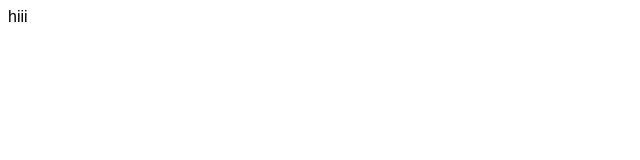
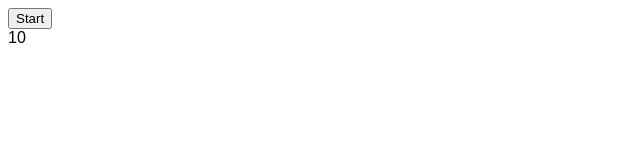
Before and after one commit to ms314006/typing-game, a React app: page / in a window 1280 px wide. Shown: the top 160 px of the page, without its empty margins (0-640 px from the left). Built offline with nearby package versions, Linux system fonts and the light colour scheme; the HTML template or start-up script is replaced by a standard one.

Commit message:
add: 完成 typing game 的基本功能

```diff
--- /dev/null
+++ b/src/classes/TypingGame.js
@@ -0,0 +1,33 @@
+class TypingGame {
+  constructor() {
+    this.started = false;
+    this.currentLetter = null;
+  }
+
+  start() {
+    this.started = true;
+  }
+
+  stop() {
+    this.started = false;
+    this.currentLetter = null;
+  }
+
+  getTypingGameStarted() {
+    return this.started;
+  }
+
+  setNewCurrentLetter(letter) {
+    this.currentLetter = letter;
+  }
+
+  checkIsLetterCorrect(letter) {
+    return this.currentLetter === letter;
+  }
+
+  getCurrentLetter() {
+    return this.currentLetter;
+  }
+}
+
+export default TypingGame;
--- a/src/views/LandingPage/LandingPage.jsx
+++ b/src/views/LandingPage/LandingPage.jsx
@@ -1,5 +1,7 @@
-import React from 'react';
+import React, { useState, useEffect } from 'react';
+import PropTypes from 'prop-types';
 import styled from 'styled-components';
+import TypingGame from '../../classes/TypingGame';
 
 const Body = styled.div`
   width: 100vw;
@@ -7,8 +9,105 @@ const Body = styled.div`
   font-family: 'Nanum Gothic', sans-serif;
 `;
 
-const LandingPage = () => (
-  <Body>hiii</Body>
-);
+const Main = (props) => {
+  const { typingGame } = props;
+  const [secondsRemaining, setSecondsRemaining] = useState(10);
+  const [timerIntervalId, setTimerIntervalId] = useState(null);
+  const [started, setStarted] = useState(false);
+  const [currentLetter, setCurrentLetter] = useState(null);
 
-export default LandingPage;
+  const getRandomEnglishLetter = () => {
+    const ENGLISH_LETTER_COUNT = 26;
+    const newEnglishLetterAsciiCode = Math.floor(Math.random() * ENGLISH_LETTER_COUNT) + 1 + 64;
+    return String.fromCharCode(newEnglishLetterAsciiCode);
+  };
+
+  const startTypingGame = () => {
+    typingGame.start();
+    setStarted(typingGame.getTypingGameStarted());
+
+    typingGame.setNewCurrentLetter(getRandomEnglishLetter());
+    setCurrentLetter(typingGame.getCurrentLetter());
+
+    setSecondsRemaining(10);
+  };
+
+  const stopTypingGame = () => {
+    typingGame.stop();
+    setStarted(typingGame.getTypingGameStarted());
+    setCurrentLetter(typingGame.getCurrentLetter());
+  };
+
+  useEffect(() => {
+    if (secondsRemaining <= 0) {
+      stopTypingGame();
+    }
+  }, [secondsRemaining]);
+
+  useEffect(() => {
+    if (started) {
+      const ONE_SECOND = 1000;
+      const newTimerIntervalId = setInterval(() => {
+        setSecondsRemaining((currentSecondsRemaining) => currentSecondsRemaining - 1);
+      }, ONE_SECOND);
+      setTimerIntervalId(newTimerIntervalId);
+    } else {
+      clearInterval(timerIntervalId);
+    }
+  }, [started]);
+
+  useEffect(() => {
+    const handleTypingEvent = (e) => {
+      const keyDownLetter = e.key.toUpperCase();
+      const correct = typingGame.checkIsLetterCorrect(keyDownLetter);
+      if (correct) {
+        typingGame.setNewCurrentLetter(getRandomEnglishLetter());
+        setCurrentLetter(typingGame.getCurrentLetter());
+      }
+    };
+
+    if (started) {
+      window.addEventListener('keydown', handleTypingEvent);
+    } else {
+      window.removeEventListener('keydown', handleTypingEvent);
+    }
+  }, [started]);
+
+  return (
+    <Body>
+      <div>
+        { currentLetter }
+      </div>
+      <div>
+        {
+          started ? (
+            <button type="button" onClick={stopTypingGame}>
+              Stop
+            </button>
+          ) : (
+            <button type="button" onClick={startTypingGame}>
+              Start
+            </button>
+          )
+        }
+      </div>
+      <div>
+        { secondsRemaining }
+      </div>
+    </Body>
+  );
+};
+
+Main.propTypes = {
+  typingGame: PropTypes.shape({
+    start: PropTypes.func,
+    stop: PropTypes.func,
+    getTypingGameStarted: PropTypes.func,
+    setNewCurrentLetter: PropTypes.func,
+    getCurrentLetter: PropTypes.func,
+    checkIsLetterCorrect: PropTypes.func,
+  }).isRequired,
+};
+
+const typingGame = new TypingGame();
+export default () => <Main typingGame={typingGame} />;
```
